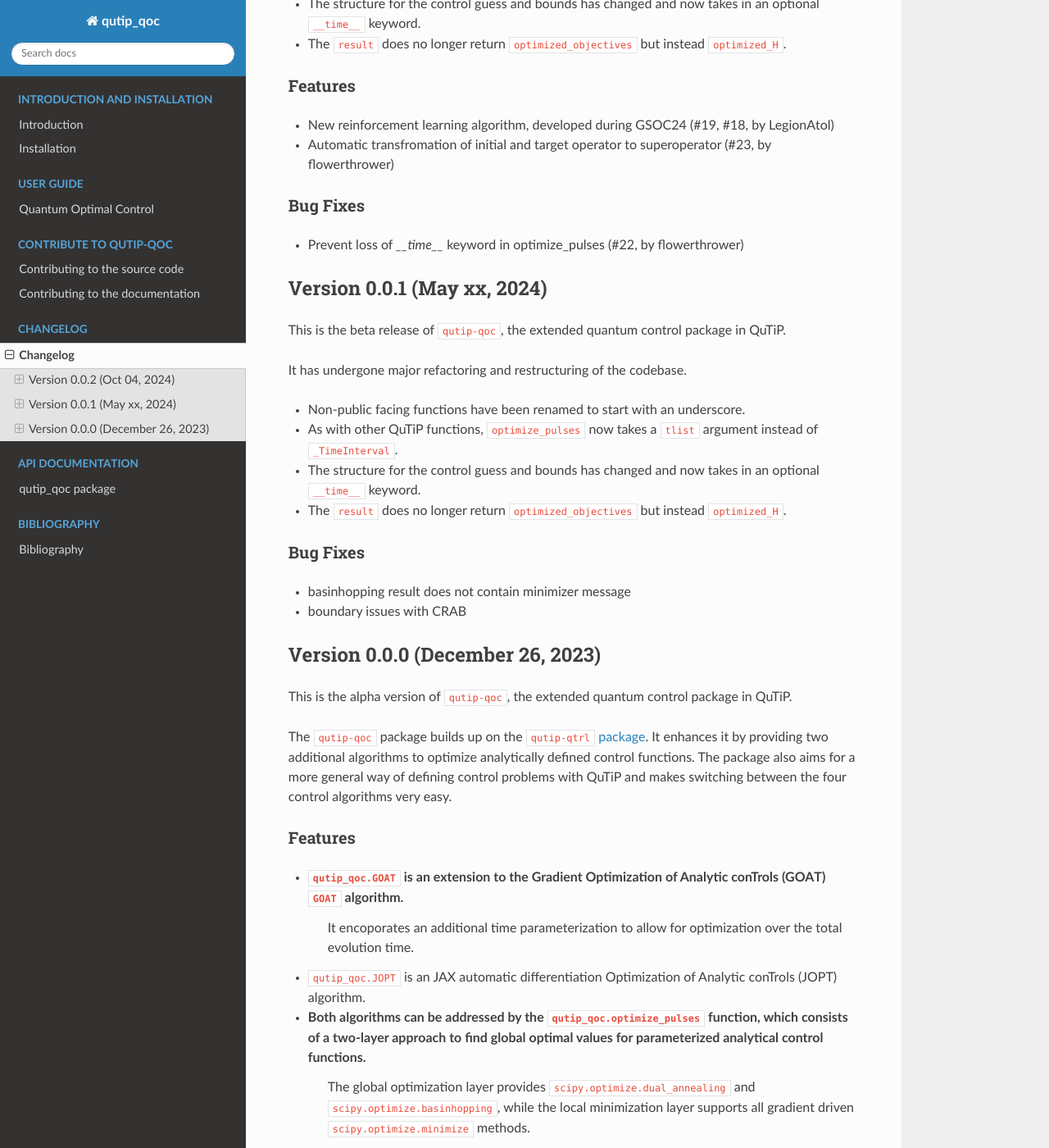
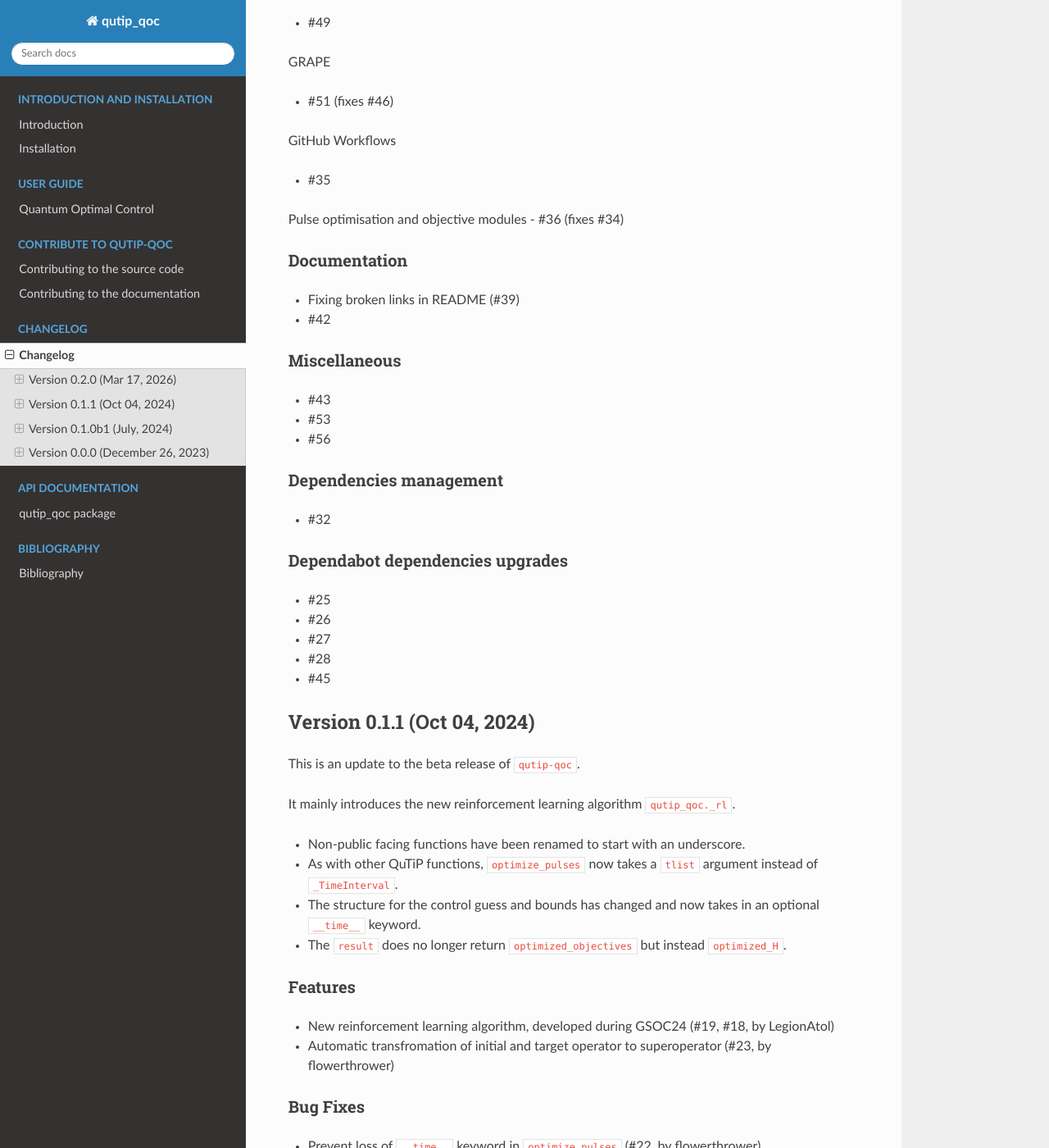
Before and after one commit to qutip/qutip-qoc, a Sphinx documentation site: the page built from doc/changelog.rst, in a window 1280 px wide and 1400 px high, scrolled down 395 px. Shown: the whole window at 82% size. Built offline with Sphinx 7.4.7 and the Read the Docs theme 3.1.0, drawn with Linux system fonts in a browser that asks for light colours; cross-references to code outside the pages are shown as plain code; some of the changed text lies outside the part shown.

Commit message:
Take changelog from latest release

```diff
--- a/doc/changelog.rst
+++ b/doc/changelog.rst
@@ -1,10 +1,61 @@
-*********
 Changelog
-*********
+=========
+
+Version 0.2.0 (Mar 17, 2026)
+----------------------------
+
+Bug Fixes
+^^^^^^^^^
+
+Reinforcement learning module (``src/qutip_qoc/_rl.py``):
+
+- #31
+
+JOPT
+
+- #49
+
+GRAPE
+
+- #51 (fixes #46)
+
+GitHub Workflows
+
+- #35
+
+Pulse optimisation and objective modules
+- #36 (fixes #34)
+
+Documentation
+^^^^^^^^^^^^^
+
+- Fixing broken links in README (#39)
+- #42
+
+Miscellaneous
+^^^^^^^^^^^^^
+
+- #43
+- #53
+- #56
+
+Dependencies management
+^^^^^^^^^^^^^^^^^^^^^^^
+
+- #32
+
+Dependabot dependencies upgrades
+^^^^^^^^^^^^^^^^^^^^^^^^^^^^^^^^
+
+- #25
+- #26
+- #27
+- #28
+- #45
 
 
-Version 0.0.2 (Oct 04, 2024)
-+++++++++++++++++++++++++++++++++
+Version 0.1.1 (Oct 04, 2024)
+----------------------------
 
 This is an update to the beta release of ``qutip-qoc``.
 
@@ -16,19 +67,19 @@ It mainly introduces the new reinforcement learning algorithm ``qutip_qoc._rl``.
 - The ``result`` does no longer return ``optimized_objectives`` but instead ``optimized_H``.
 
 Features
---------
+^^^^^^^^
 
 - New reinforcement learning algorithm, developed during GSOC24 (#19, #18, by LegionAtol)
 - Automatic transfromation of initial and target operator to superoperator (#23, by flowerthrower)
 
 Bug Fixes
----------
+^^^^^^^^^
 
-- Prevent loss of `__time__` keyword in optimize_pulses (#22, by flowerthrower)
+- Prevent loss of ``__time__`` keyword in ``optimize_pulses`` (#22, by flowerthrower)
 
 
-Version 0.0.1 (May xx, 2024)
-+++++++++++++++++++++++++++++++++
+Version 0.1.0b1 (July, 2024)
+----------------------------
 
 This is the beta release of ``qutip-qoc``, the extended quantum control package in QuTiP.
 
@@ -40,14 +91,14 @@ It has undergone major refactoring and restructuring of the codebase.
 - The ``result`` does no longer return ``optimized_objectives`` but instead ``optimized_H``.
 
 Bug Fixes
----------
+^^^^^^^^^
 
 - basinhopping result does not contain minimizer message
 - boundary issues with CRAB
 
 
 Version 0.0.0 (December 26, 2023)
-+++++++++++++++++++++++++++++++++
+---------------------------------
 
 This is the alpha version of ``qutip-qoc``, the extended quantum control package in QuTiP.
 
@@ -56,16 +107,15 @@ It enhances it by providing two additional algorithms to optimize analytically d
 The package also aims for a more general way of defining control problems with QuTiP and makes switching between the four control algorithms very easy.
 
 Features
---------
+^^^^^^^^
 
 - ``qutip_qoc.GOAT`` is an extension to the Gradient Optimization of Analytic conTrols (GOAT) :cite:`GOAT` algorithm.
-    It encoporates an additional time parameterization to allow for optimization over the total evolution time.
+  It encoporates an additional time parameterization to allow for optimization over the total evolution time.
 - ``qutip_qoc.JOPT`` is an JAX automatic differentiation Optimization of Analytic conTrols (JOPT) algorithm.
 - Both algorithms can be addressed by the ``qutip_qoc.optimize_pulses`` function, which consists of a two-layer approach to find global optimal values for parameterized analytical control functions.
-    The global optimization layer provides ``scipy.optimize.dual_annealing`` and ``scipy.optimize.basinhopping``, while the local minimization layer supports all gradient driven ``scipy.optimize.minimize`` methods.
-
+  The global optimization layer provides ``scipy.optimize.dual_annealing`` and ``scipy.optimize.basinhopping``, while the local minimization layer supports all gradient driven ``scipy.optimize.minimize`` methods.
 
 Bug Fixes
----------
+^^^^^^^^^
 
 - None
```
